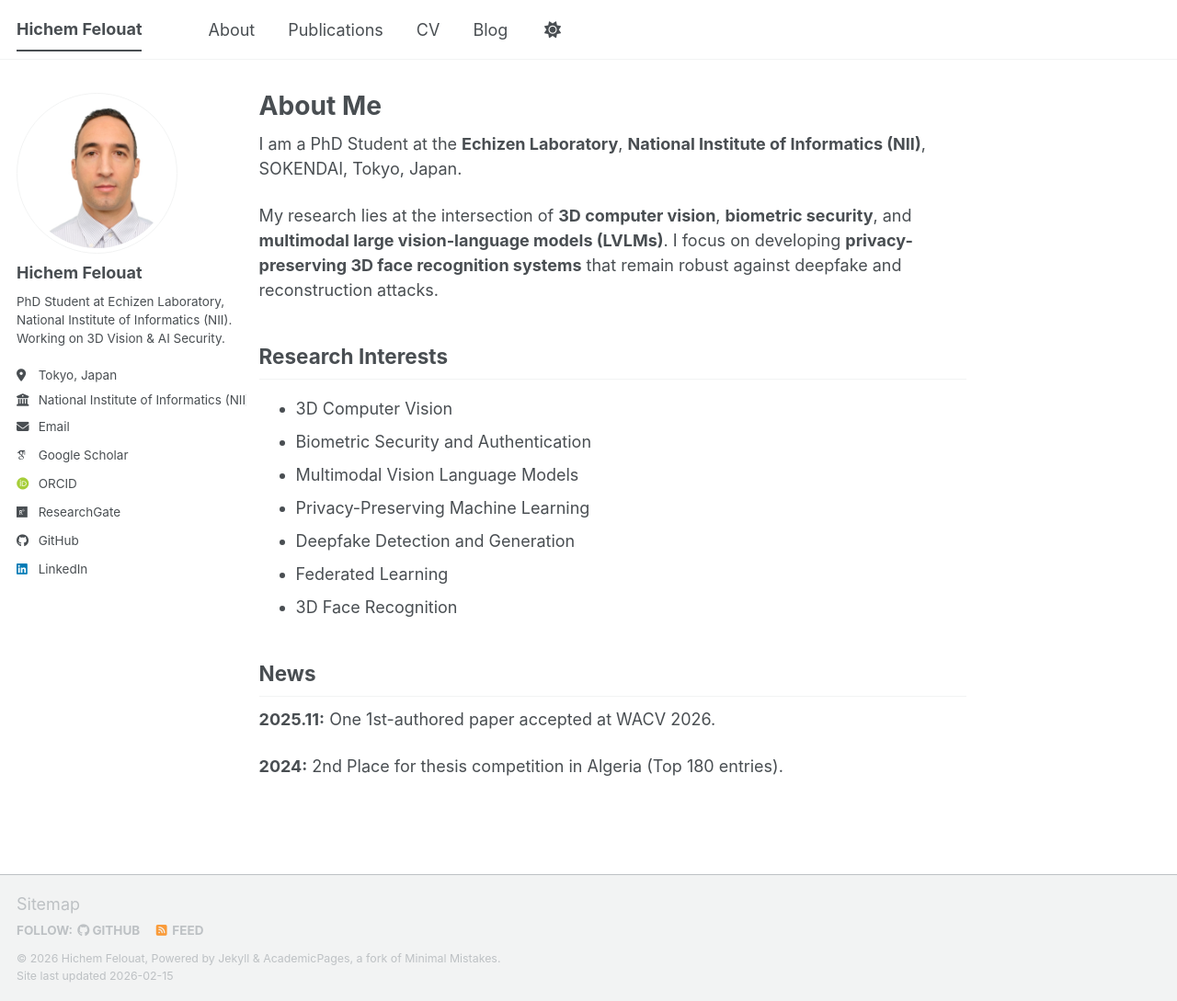
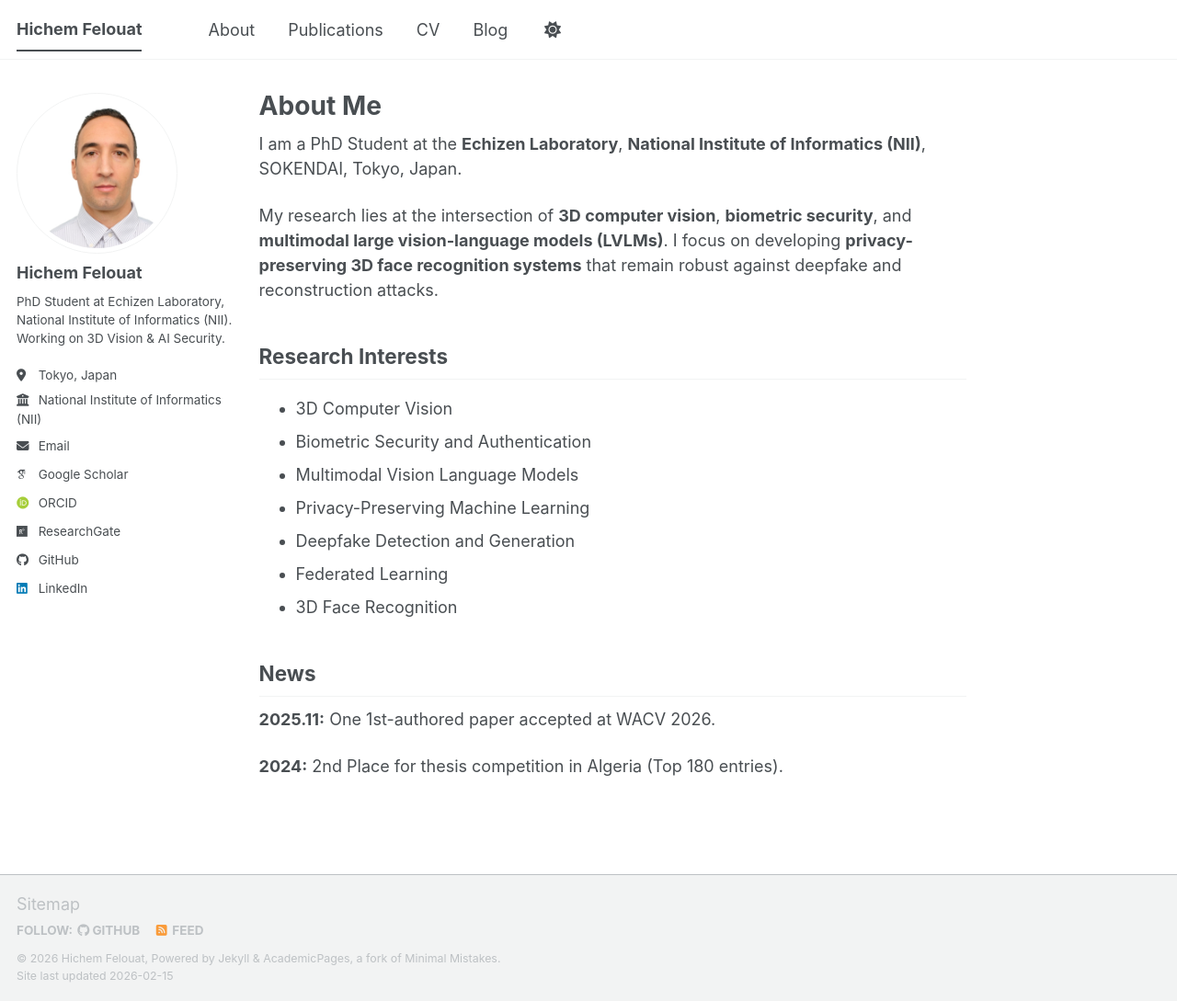
Before and after one commit to hichemfelouat/hichemfelouat.github.io, a Jekyll site: the page built from _pages/about.md, in a window 1280 px wide and 1089 px high. Shown: the whole window at 92% size. Built offline with Jekyll 4.4.1, drawn with Linux system fonts in a browser that asks for light colours; some web fonts are replaced; a script bundle is joined from its source files by our own code; library files that are not in the unit come from our copies.

Commit message:
Update _sidebar.scss

```diff
--- a/_sass/layout/_sidebar.scss
+++ b/_sass/layout/_sidebar.scss
@@ -22,10 +22,11 @@
     overflow-y: auto;               // Add scrollbar if the sidebar is too long
     position: fixed;
     padding-top: $masthead-height;
+    padding-right: 15px;              // <-- ADD THIS
   }
 
   @include breakpoint($large) {
-    @include span(4 of 12);
+    @include span(3 of 12);
     opacity: 1;
     -webkit-transition: opacity 0.2s ease-in-out;
             transition: opacity 0.2s ease-in-out;
@@ -170,6 +171,9 @@
   padding-left: 15px;
   padding-right: 25px;
   line-height: 1;
+  word-wrap: break-word;           // <-- ADD THIS LINE
+  overflow-wrap: break-word;        // <-- ADD THIS LINE
+  word-break: break-word;           // <-- ADD THIS LINE
 
   @include breakpoint($large) {
     display: block;
@@ -304,7 +308,9 @@
   }
 
   li {
-    white-space: nowrap;
+     white-space: normal;              // Allow text to wrap
+     word-wrap: break-word;
+     overflow-wrap: break-word;
   }
 
   a {
```
